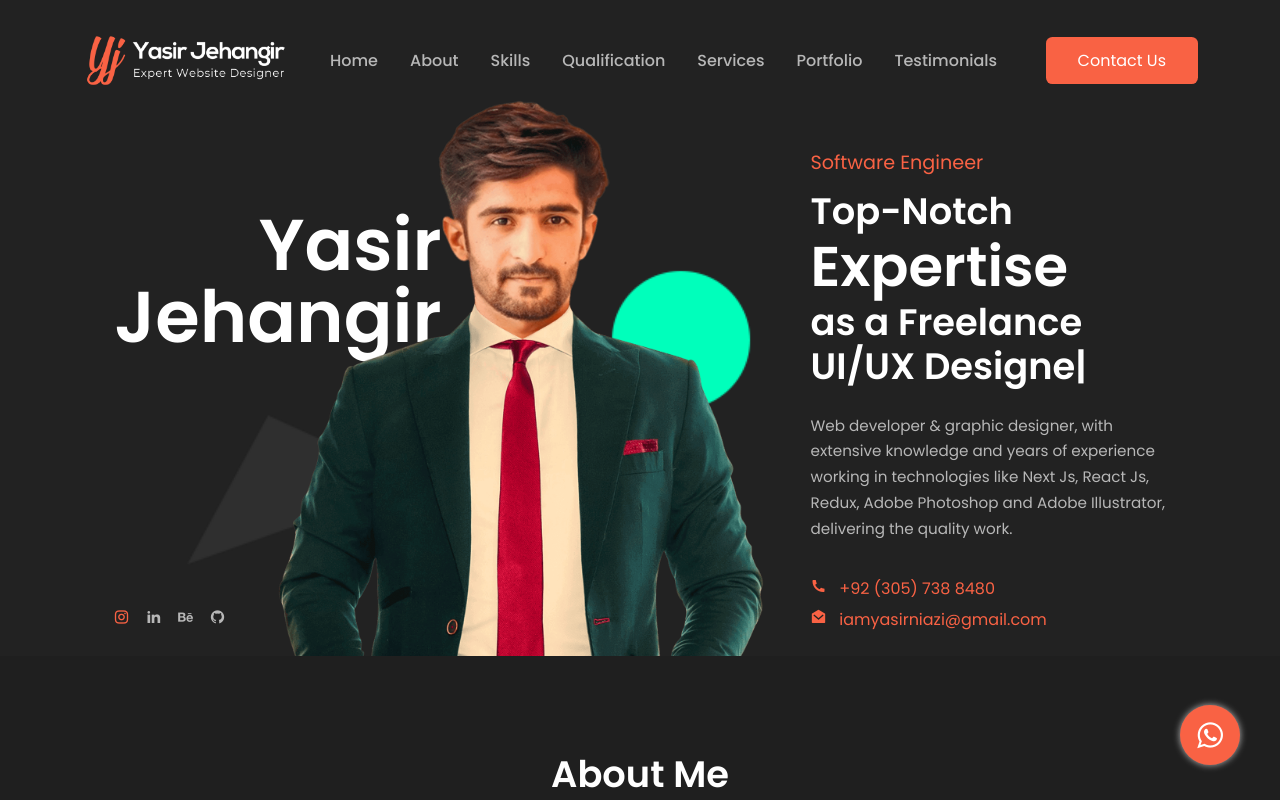
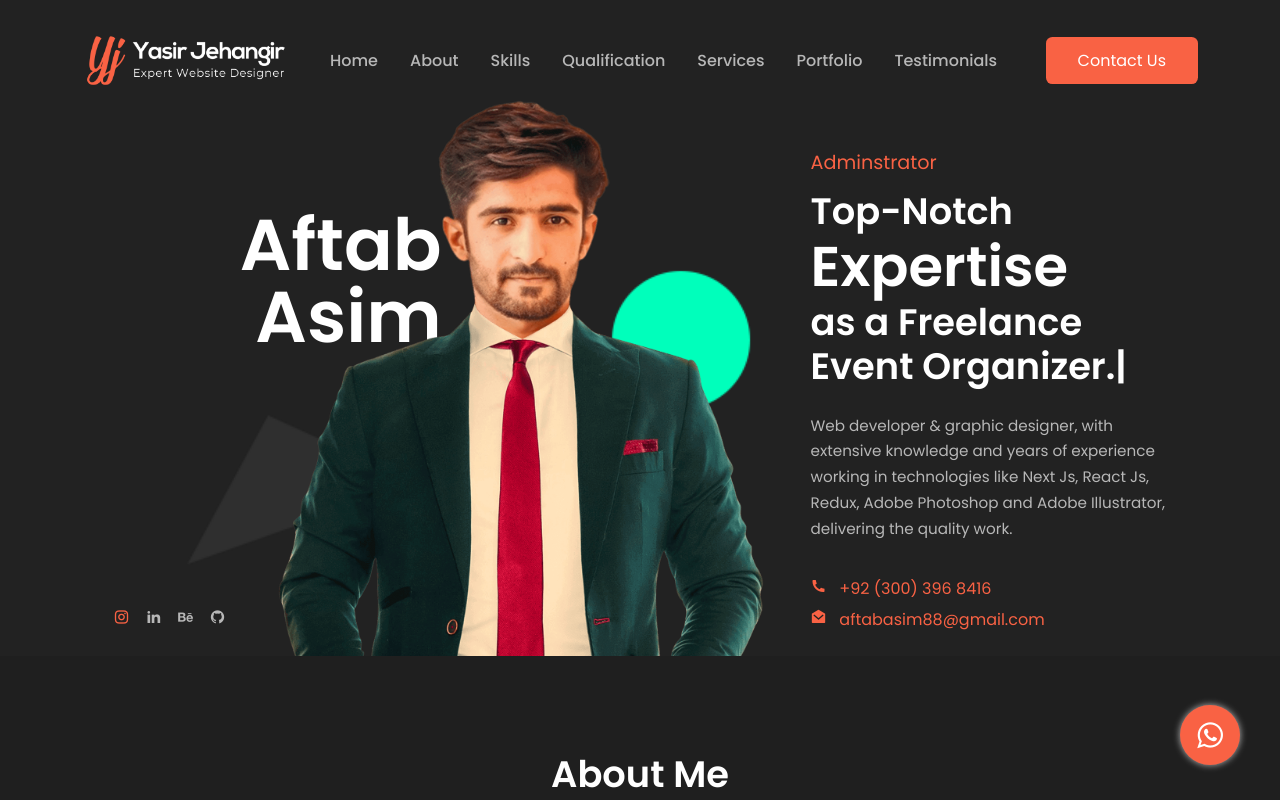
Before and after one commit to IamYasirNiazi/aftab-asim-portfolio, a React (Create React App) app: page / in a window 1280 px wide. Shown: the top 800 px of the page. Built offline with nearby package versions, Linux system fonts and the light colour scheme.

Commit message:
first commit

```diff
--- a/src/Components/Hero.jsx
+++ b/src/Components/Hero.jsx
@@ -97,7 +97,7 @@ const Hero = (props) => {
                         whileInView={{x: 0, opacity: 1}}
                         exit={{x: +100, opacity: 0}}
                         transition={{...transition, duration: '3'}}
-                        className='hero__container__row__col2__heading'>Yasir<br/>Jehangir</motion.h1>
+                        className='hero__container__row__col2__heading'>Aftab<br/>Asim</motion.h1>
                         <motion.img
                 initial={{x: +15, opacity: 0}}
                 whileInView={{x: 0, opacity: 1}}
@@ -116,15 +116,15 @@ const Hero = (props) => {
                         exit={{x: window.innerWidth>880? -100 : "", opacity: 1}}
                         transition={{...transition, duration: '3'}}
                         className='hero__container__row__col3__main d-flex flex-column gap-3'>
-                            <p className='hero__container__row__col3__main__tagline'>Software Engineer</p>
+                            <p className='hero__container__row__col3__main__tagline'>Adminstrator</p>
                             {/* <h2 className='hero__container__row__col3__main__title'>Based in Pakistan, I'm developer and graphic designer.</h2>
                              */}
                             <h2 className='hero__container__row__col3__main__title'>
                             Top-Notch<br className='line'/> <span className='expert'>Expertise</span><br className='line'/> as a Freelance<br/><Typed
                             strings={[
-                                "Web Developer.",
-                                "Graphic Designer.",
-                                "UI/UX Designer.",
+                                "Adminstrator.",
+                                "Safety Officer.",
+                                "Event Organizer.",
                             ]}
                             typeSpeed={80}
                             backSpeed={20}
@@ -133,10 +133,10 @@ const Hero = (props) => {
                             <p className='hero__container__row__col3__main__desc'>Web developer & graphic designer, with <span><br /></span>extensive knowledge and years of experience working in technologies like Next Js, React Js, Redux, Adobe Photoshop and Adobe Illustrator, delivering the quality work.</p>
                             <div className='hero__container__row__col3__main__contact d-flex flex-column gap-1'>
                                 <span className='hero__container__row__col3__main__contact__phone'>
-                                    <i class="ri-phone-fill"></i> &nbsp; +92 (305) 738 8480
+                                    <i class="ri-phone-fill"></i> &nbsp; +92 (300) 396 8416
                                 </span>
                                 <span className='hero__container__row__col3__main__contact__email'>
-                                    <i class="ri-mail-open-fill"></i> &nbsp; iamyasirniazi@gmail.com
+                                    <i class="ri-mail-open-fill"></i> &nbsp; aftabasim88@gmail.com
                                 </span>
                             </div>
 
```
Also changed, not shown: 1 other file (tests, documents, lock files or other folders).
